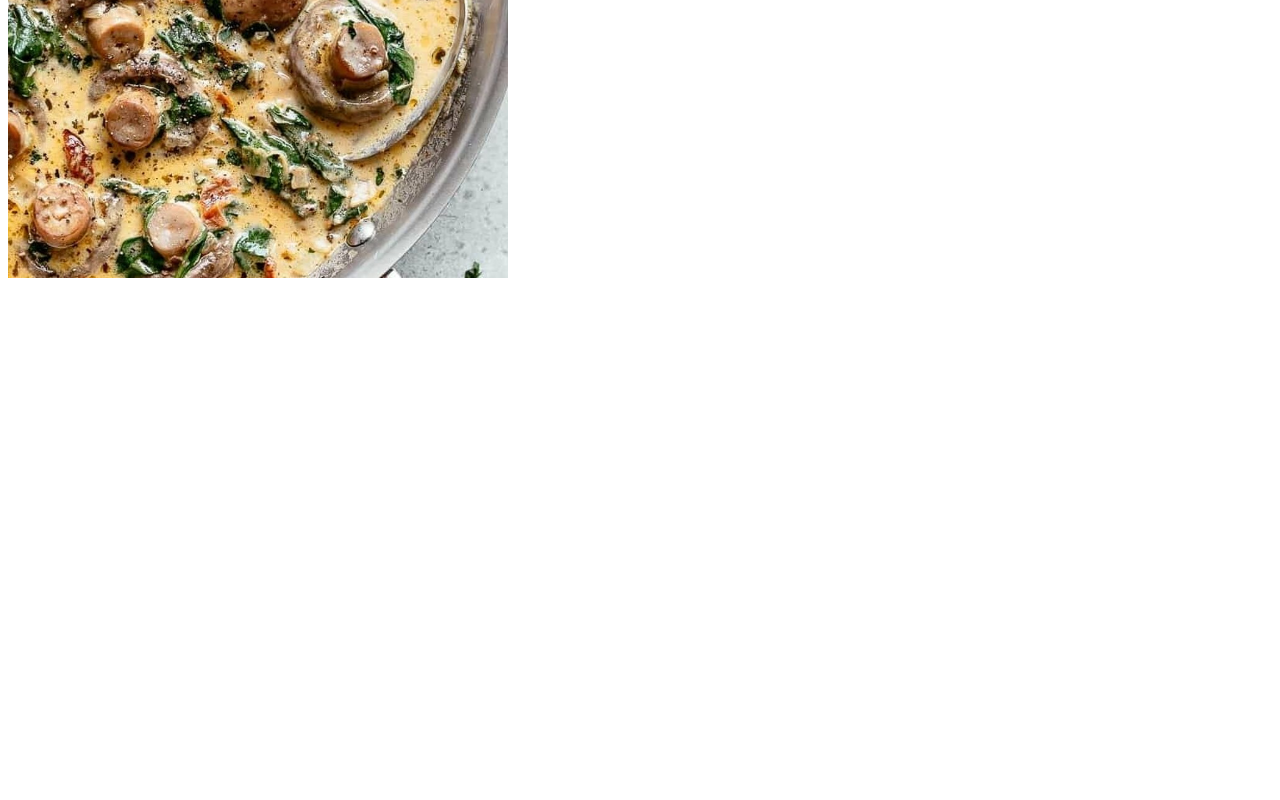
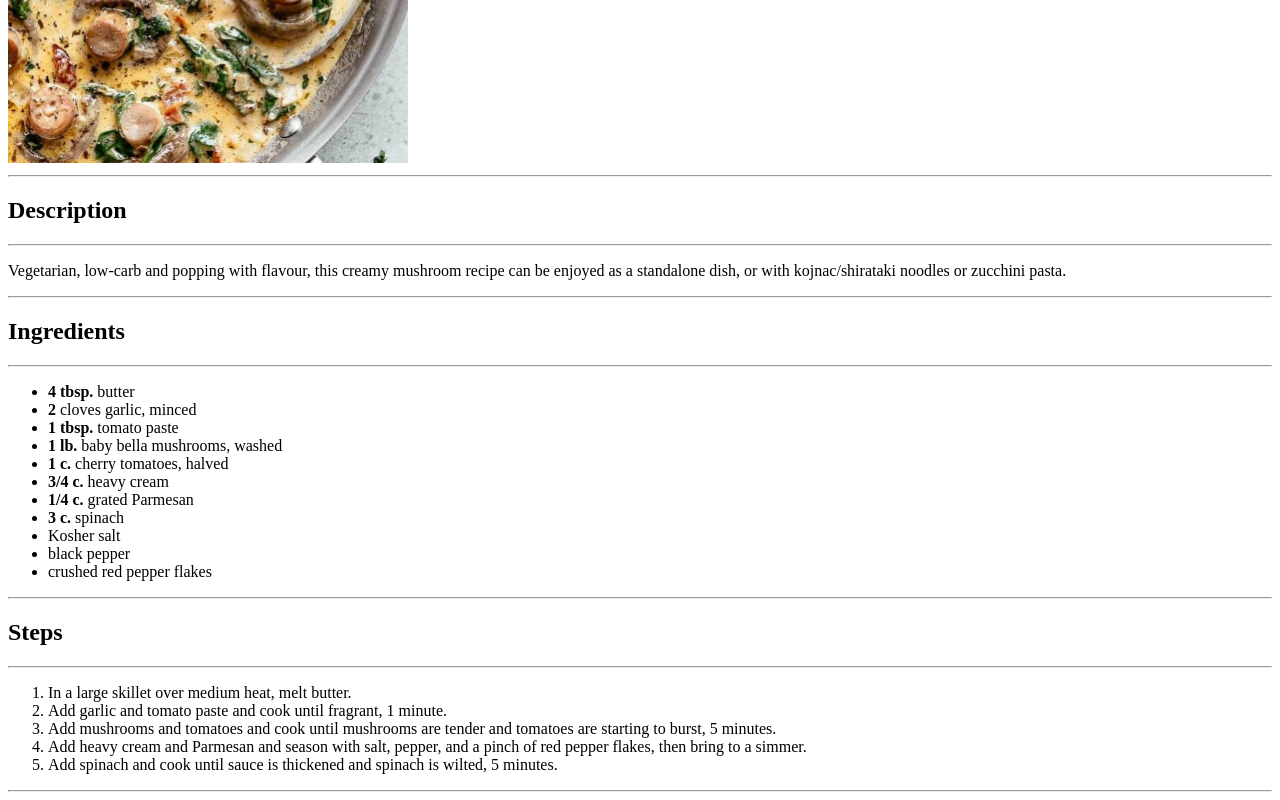
Before and after one commit to Procrastination-is-Poison/odin-recipes, a plain HTML site: page recipes/mushroom.html in a window 1280 px wide. Shown: the part 426-1226 px from the top of the page. Before the commit the page ends 800 px from the top, so only its background shows below. Drawn offline with Linux system fonts and the light colour scheme.

Commit message:
Add text elements to mushroom.html

```diff
--- a/recipes/mushroom.html
+++ b/recipes/mushroom.html
@@ -8,6 +8,47 @@
 
     <body>
         <h1>Tuscan Butter Mushrooms</h1>
-        <img src="../imgs/mushroom.jpg" alt="finished tuscan butter mushroom dish" width="500x500">
+        <hr>
+        <img src="../imgs/mushroom.jpg" alt="finished tuscan butter mushroom dish" width="400x400">
+        <hr>
+        <h2>Description</h2>
+        <hr>
+        <p>Vegetarian, low-carb and popping with flavour, this creamy mushroom recipe can be enjoyed as a standalone dish, or with kojnac/shirataki noodles or zucchini pasta.</p>
+        <hr>
+        <h2>Ingredients</h2>
+        <hr>
+        <ul>
+            <li><b>4 tbsp.</b> butter</li>
+            <li><b>2</b> cloves garlic, minced</li>
+            <li><b>1 tbsp.</b> tomato paste</li>
+            <li><b>1 lb.</b> baby bella mushrooms, washed</li>
+            <li><b>1 c.</b> cherry tomatoes, halved</li>
+            <li><b>3/4 c.</b> heavy cream</li>
+            <li><b>1/4 c.</b> grated Parmesan</li>
+            <li><b>3 c.</b> spinach</li>
+            <li>Kosher salt</li>
+            <li>black pepper</li>
+            <li>crushed red pepper flakes</li>
+        </ul>
+        <hr>
+        <h2>Steps</h2>
+        <hr>
+        <ol>
+            <li>In a large skillet over medium heat, melt butter.</li>
+            <li>Add garlic and tomato paste and cook until fragrant, 1 minute. </li>
+            <li>Add mushrooms and tomatoes and cook until mushrooms are tender and tomatoes are starting to burst, 5 minutes. </li>
+            <li>Add heavy cream and Parmesan and season with salt, pepper, and a pinch of red pepper flakes, then bring to a simmer. </li>
+            <li>Add spinach and cook until sauce is thickened and spinach is wilted, 5 minutes. </li>
+        </ol>
+        <hr>
+
+
+
+
+
+
+
+
+
     </body>
 </html>
```
